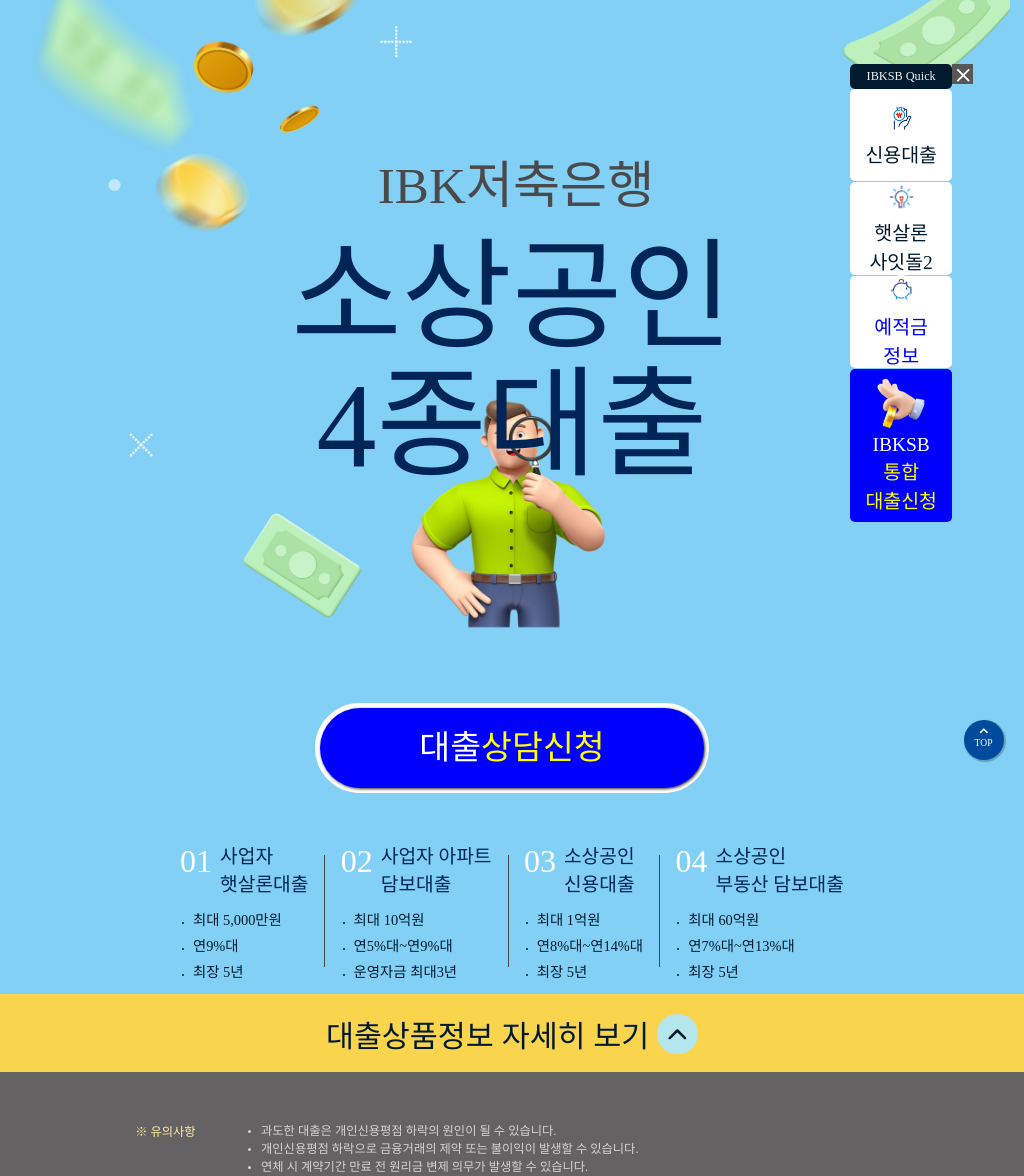
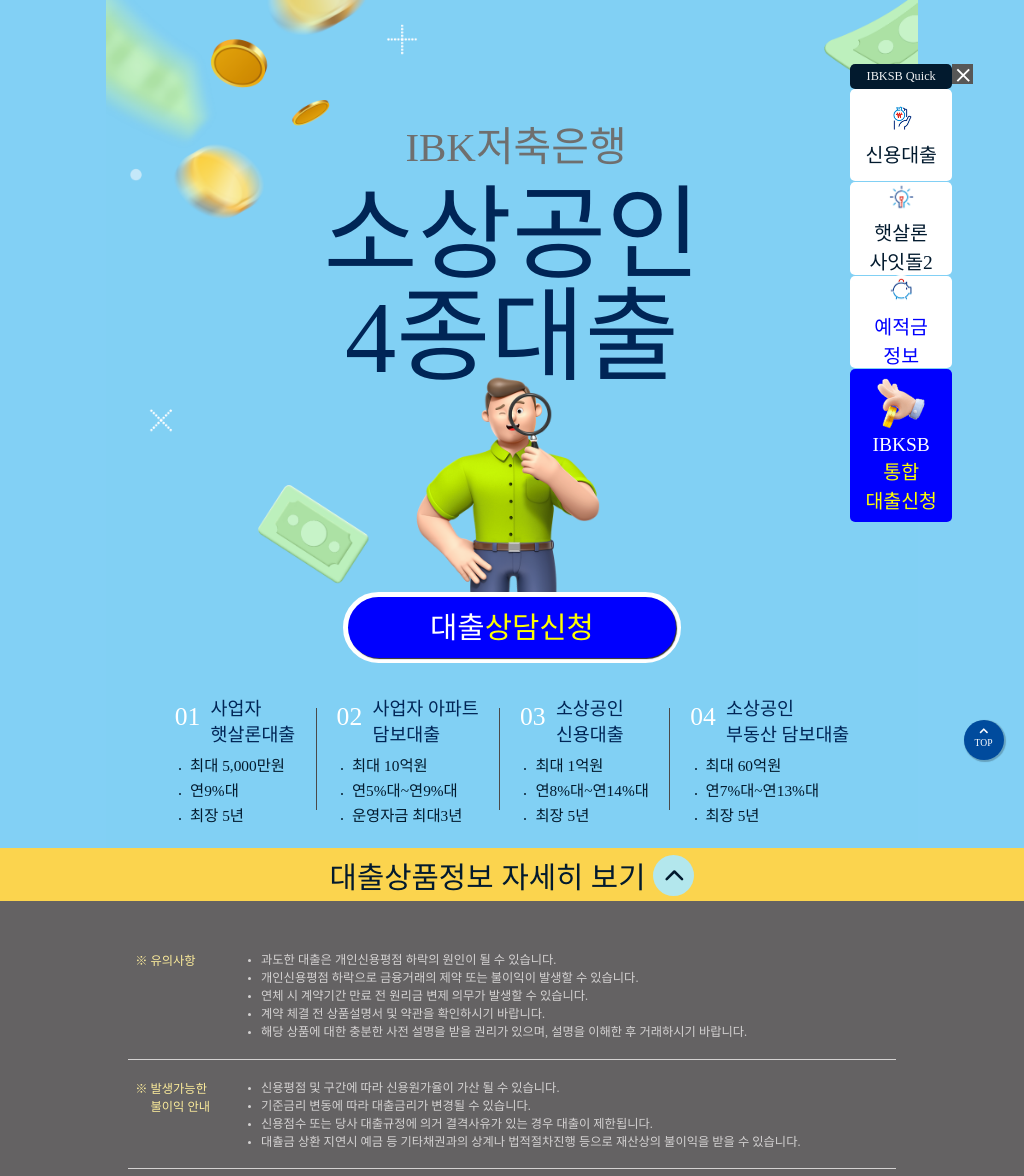
Before and after one commit to tnwjd121/rendering, a React (Create React App) app: page /micro in a window 1024 px wide. Shown: the top 1176 px of the page. Built offline with nearby package versions, Linux system fonts and the light colour scheme; a web font is replaced by a local one.

Commit message:
모바일 버전 작성 중

```diff
--- a/src/css/topguarantee.css
+++ b/src/css/topguarantee.css
@@ -299,7 +299,7 @@
   }
   .guarantee-product-name{
     font-family: 'GmarketBold';
-    color: #152168;
+  color: #152168;
     font-size: 2.6vw;
   }
   .guarantee-product-name2{
--- a/src/css/topmicro.css
+++ b/src/css/topmicro.css
@@ -1,5 +1,6 @@
+@media (min-width: 1024px) {
 #top-micro-body{
-    background-image: url('/src/img/소상공인배경제외.png');
+  background-image: url('/src/img/소상공인배경.png');
   width: 100%;
   height: 65rem;
   background-size: contain;
@@ -19,7 +20,7 @@
 }
 #top-micro-bank{
   font-family: 'GmarketBold';
-    color: #4a4a4a;
+  color: #6f6f6e;
   font-size: 3.2rem;
   padding-top: 9rem;
   padding-left: 0.5rem;
@@ -223,3 +224,226 @@
 #top-button-text{
    padding-bottom: 0.5rem;
 }
+}
+@media (max-width: 1024px) {
+#top-micro-body{
+  background-image: url('/src/img/소상공인배경.png');
+  width: 100%;
+  height: 83vw;
+  background-size: contain;
+  background-position: center;
+  background-repeat: no-repeat;
+  background-color: #82d0f5;
+  margin-bottom: 5vw;
+}
+
+#top-micro-container{
+  display: flex;
+  flex-direction: column;
+  text-align: center;
+  height: 92.5%;
+  width: 75%;
+  margin: 0 auto;
+}
+#top-micro-bank{
+  font-family: 'GmarketBold';
+  color: #6f6f6e;
+  font-size: 4vw;
+  padding-top: 11vw;
+  padding-bottom: 1.2vw;
+}
+
+#top-micro-product{
+  font-family: 'GmarketBold';
+  line-height: 10vw;
+  font-size: 10vw;
+  color: #002556;
+}
+
+
+#top-micro-shortcut{
+  background-color: #0000ff;
+  width: 32vw;
+  height: 6vw;
+  border-radius: 5vw;
+  text-align: center;
+  box-shadow: 0.1vw 0.1vw 0.1vw rgba(0, 0, 0, 0.836);
+  margin: 0 auto;
+  display: flex;
+  justify-content: center;
+  align-items: center;
+}
+#top-micro-shortcut-line{
+  background-color: #ffffff;
+  width: 32vw;
+  border-radius: 5vw;
+  border: 0.5vw solid #ffffff;
+  text-align: center;
+  margin: 18.5vw auto 0;
+}
+
+
+#top-micro-shortcut-main{
+  font-family: 'GmarketBold';
+  font-size: 2.9vw;
+  color: #ffff00;
+  cursor: pointer;
+}
+#top-micro-white{
+  color: #ffffff
+}
+
+#top-micro-info{
+  width: 75vw;
+  display: flex;
+  align-items: center;
+  justify-content: center;
+  padding-left: 0px;
+  margin-top: 3vw;
+  text-align: left;
+
+}
+.micro-porduct{
+  display: flex;
+  padding-bottom: 0.5vw;
+}
+.micro-product-number {
+  font-family: 'GmarketBold';
+  font-size: 2.5vw;
+  color: #ffffff;
+  padding-right: 1vw;
+  line-height: 4.5vw;
+}
+
+.micro-product-name{
+  font-family: 'GmarketBold';
+  color: #002556;
+  font-size: 1.8vw;
+  text-align: left;
+}
+
+.top-micro-info-detail{
+  font-family: 'GmarketBold';
+  padding-left: 2vw;
+  padding-right: 2vw;
+}
+.top-micro-info-detail p{
+  margin: 0;
+}
+.top-micro-info-detail ul{
+  margin: 0px;
+  padding: 0px;
+  margin-top: 0.2vw;
+}
+.top-micro-info-detail li{
+  font-size: 0.8vw;
+  color: #021a2e;
+  margin-left: 1.5vw;
+  margin-bottom: 0.3vw;
+}
+.top-micro-info-detail li p{
+  font-size: 1.5vw;
+}
+.top-micro-info-detail li p span{
+  color:#413d3b;
+}
+#top-micro-info-line img {
+  height: 10vw;
+}
+
+#top-micro-detail {
+  background-color: #fbd44e;
+  bottom:  0px;
+  left: 0;
+  width: 100%;
+  height: 5.5vw;
+  margin-top: 6vw;
+  display: flex;
+  align-items: center;
+  justify-content: center;
+  cursor: pointer;
+
+}
+#top-micro-detail p{
+  display: flex;
+  text-align: center;
+  align-items: center;
+  font-family: 'GmarketMedium';
+  font-size: 2.9vw;
+  color: #021a2e;
+  margin: 0px;
+}
+#detail{
+  display: flex;
+  align-items: center;
+  justify-content: center;
+  text-align: center;
+  background-color: #b3e7ed;
+  border-radius: 50%;
+  width: 2.5rem;
+  height: 2.5rem;
+  font-size: 1.8rem;
+  /* 각도 조정 CSS*/
+  transform: rotate(0deg);
+  margin-left: 0.5rem;
+}
+#detail-change{
+  display: flex;
+  align-items: center;
+  justify-content: center;
+  line-height: 2rem;
+  background-color: #b3e7ed;
+  border-radius: 50%;
+  width: 2.5rem;
+  height: 2.5rem;
+  font-size: 1.8rem;
+  /* 각도 조정 CSS*/
+  transform: rotate(180deg);
+  margin-left: 0.5rem;
+}
+
+#top-button{
+  display: flex;
+  justify-content: center;
+  align-items: center;
+  position: fixed;
+  z-index: 100;
+  bottom: 5%;
+  right: 2%;
+  font-family: 'GmarketBold';
+  background-color: #004b9d;
+  color: #ffffff;
+  border-radius: 50%;
+  width: 3.5rem;
+  height: 3.5rem;
+  text-align: center;
+  font-size: 0.7rem;
+  box-shadow: 1px 1px 1px 1px rgba(0, 0, 0, 0.226);
+}
+
+#top-button{
+  display: flex;
+  flex-direction: column;
+  justify-content: center;
+  align-items: center;
+  position: fixed;
+  bottom: 5%;
+  right: 2%;
+  font-family: 'GmarketBold';
+  background-color: #004b9d;
+  color: #ffffff;
+  border-radius: 50%;
+  width: 3.5rem;
+  height: 3.5rem;
+  text-align: center;
+  font-size: 0.7rem;
+  z-index: 100;
+  box-shadow: 1px 1px 1px 1px rgba(0, 0, 0, 0.226);
+}
+#top-button p {
+  margin: 0;
+}
+#top-button-text{
+   padding-bottom: 0.5rem;
+}
+}
```
Lines whose indentation alone changed are shown as unchanged.
